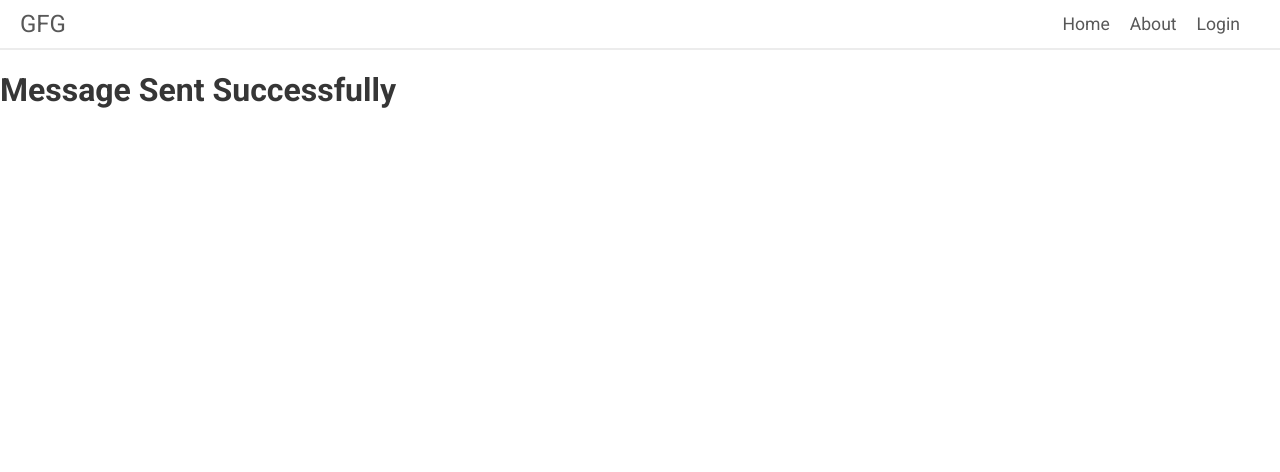
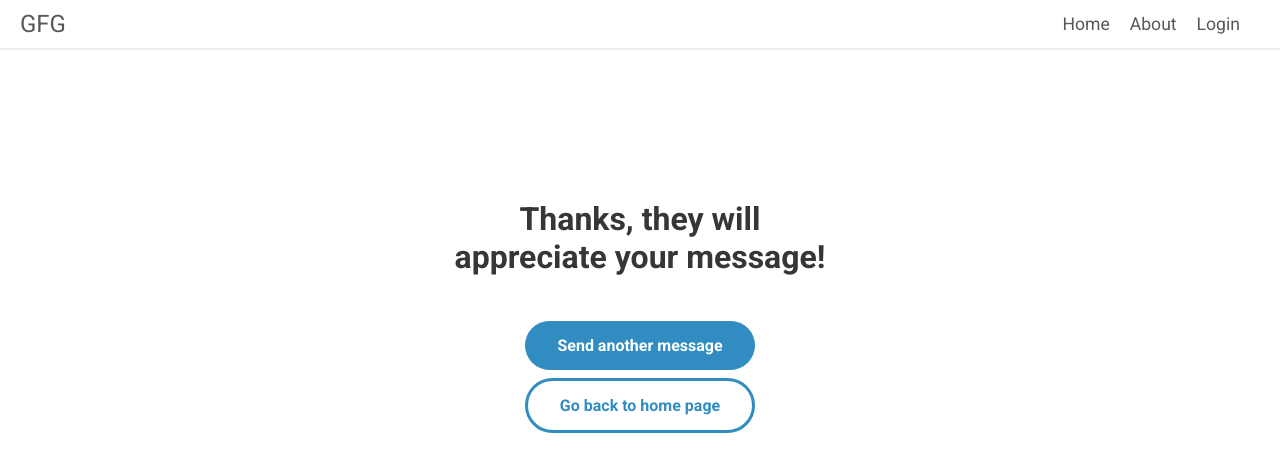
Before and after one commit to katelync12/HackDay24, a Django app: page /success_page/ in a window 1280 px wide. Shown: the top 472 px of the page. Run offline with Django 5.2, Linux system fonts and the light colour scheme.

Commit message:
Message success page

```diff
--- a/hackday/babybytes/templates/success_page.html
+++ b/hackday/babybytes/templates/success_page.html
@@ -3,5 +3,12 @@
 {% block title %}Message Success{% endblock %}
 
 {% block content %}
-    <h1>Message Sent Successfully</h1>
+    <div class="container-login">
+        <h1>Thanks, they will appreciate your message!</h1>
+        <br>
+        <div>
+            <button class="primary-button" onclick="location.href='/message'">Send another message</button>
+            <button class="secondary-button" onclick="location.href='/'">Go back to home page</button>
+        </div>
+    <div>
 {% endblock %}
```
